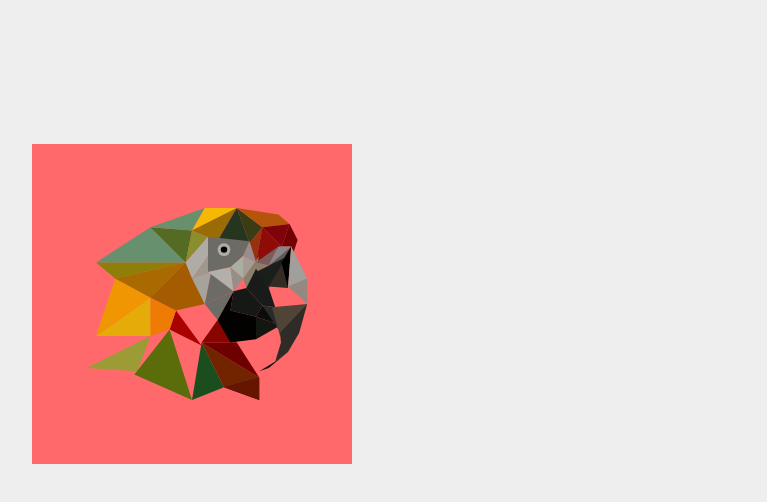
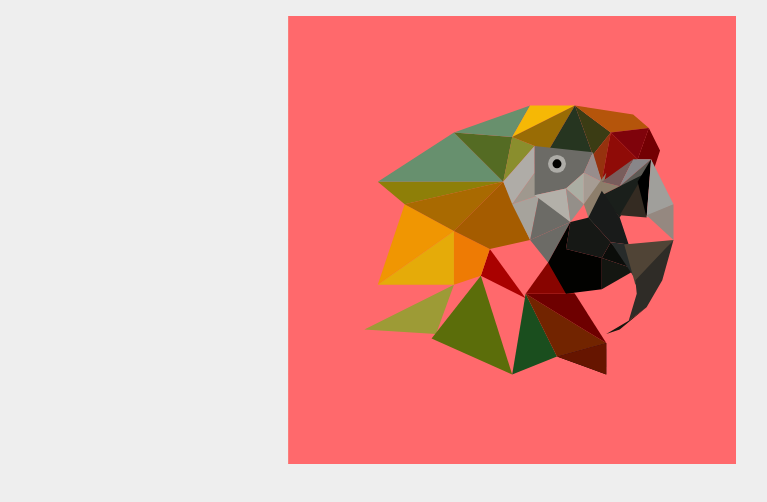
Before and after one commit to 63070019/mul, a plain HTML site: page index.html in a window 1280 px wide. Shown: the whole page, without its empty margins (176-943 px from the left). Drawn offline with Linux system fonts and the light colour scheme.

Commit message:
Update index.html

```diff
--- a/index.html
+++ b/index.html
@@ -7,13 +7,13 @@
       background:#eee;
       margin:1em;
       font-family:sans-serif;
-      width: 50%;
+      width: 70%;
       height: auto;
     }
   </style>
 </head>
 <body>
-<svg viewBox="0 0 100 100" style="padding: 20%; margin-left:10%">
+<svg viewBox="0 0 100 100" style="padding-left: 20%; margin-left:30%">
 <defs>
 <pattern id="grid" viewBox="0,0,10,10" width="1%" height="1%">
 <rect fill="#0001" width="1" height="10" x="1" y="0" />
```
